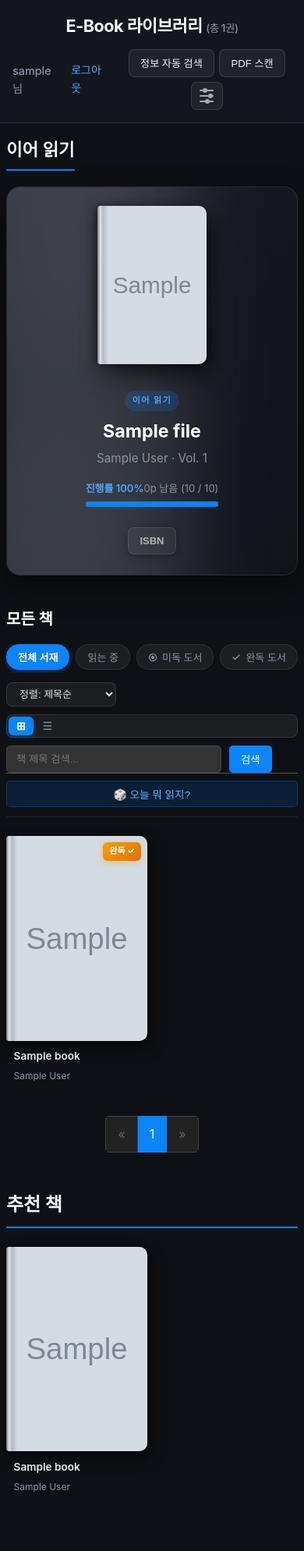
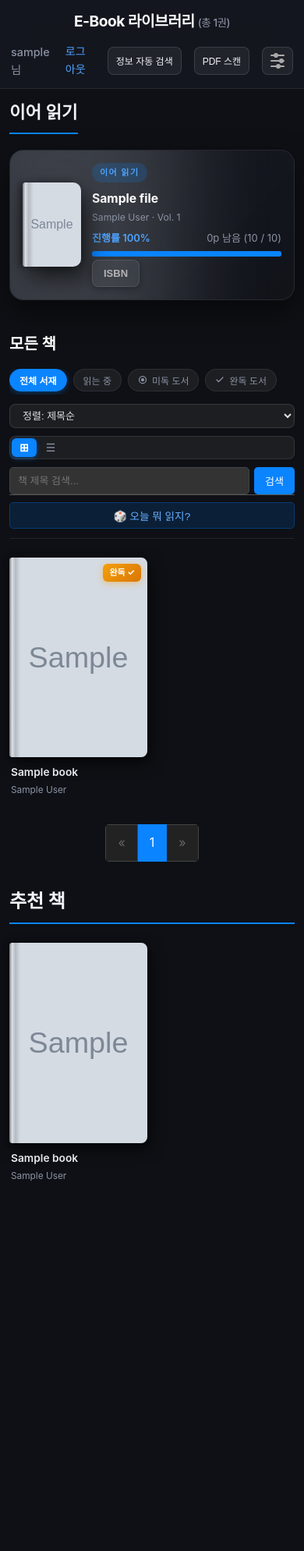
Before and after one commit to moonhole0512/pdf_e-bookReader, a Flask app: page / in a window 390 px wide. Shown: the whole page at 78% size. After the commit the page ends 1515 px from the top, so only its background shows below. Run offline with Flask 3, Linux system fonts and the light colour scheme; the visitor is signed in with stand-in values (Sample User, id 1); tables that the repository leaves empty hold one stand-in row (values such as "Sample post"); grey boxes marked "Sample" are stand-in pictures.

Commit message:
fix(ui): optimize mobile viewport full-width and ensure uniform book card sizes across rows

```diff
--- a/static/css/style.css
+++ b/static/css/style.css
@@ -6,6 +6,11 @@
     --text-muted: #8c93a4;
     --accent-color: #0a84ff;
     --card-shadow: 0 10px 24px -4px rgba(0, 0, 0, 0.6), 0 2px 6px rgba(0, 0, 0, 0.4);
+}
+
+html, body {
+    overflow-x: hidden;
+    max-width: 100%;
 }
 
 body {
@@ -705,25 +710,7 @@ header nav a:hover {
 }
 #go-to-next-volume { background-color: var(--accent-color); color: white; }
 
-/* --- Responsive Design --- */
-@media (max-width: 768px) {
-    header { flex-direction: column; gap: 0.5rem; }
-    .book-grid { grid-template-columns: repeat(auto-fill, minmax(150px, 1fr)); }
-    .reader-controls {
-        bottom: 0; top: auto;
-        left: 0; right: 0;
-        transform: none;
-        width: 100%;
-        justify-content: space-around;
-        border-radius: 15px 15px 0 0;
-    }
-}
-
-@media (max-width: 480px) {
-    .book-grid { grid-template-columns: repeat(auto-fill, minmax(120px, 1fr)); }
-    .library-container { padding: 1rem; }
-    .book-card h3 { font-size: 0.9rem; }
-}
+/* --- Legacy Reader Controls (Deprecated, Handled by Modern Floating Dock) --- */
 
 /* --- ISBN Button & Modal Styles --- */
 .isbn-btn {
@@ -1960,81 +1947,248 @@ header nav a:hover {
     position: relative;
 }
 
-/* Mobile 2-Column Responsive Grid (< 600px) */
+/* ==========================================================================
+   Comprehensive Mobile & Tablet Responsive Engine (< 768px and <= 600px)
+   ========================================================================== */
+
+/* Tablet Optimization (601px - 768px) */
+@media (max-width: 768px) {
+    .library-container {
+        padding: 1.25rem 1rem;
+        max-width: 100%;
+        box-sizing: border-box;
+    }
+    .book-grid {
+        grid-template-columns: repeat(auto-fill, minmax(150px, 1fr));
+        gap: 16px 12px;
+    }
+}
+
+/* Smartphone Strict Responsive Optimization (<= 600px) */
 @media (max-width: 600px) {
+    /* 1. Viewport & Container Full Width */
+    .library-container {
+        padding: 12px !important;
+        width: 100% !important;
+        max-width: 100% !important;
+        box-sizing: border-box !important;
+    }
+
+    /* 2. Header Full Width & Alignment */
+    header {
+        flex-direction: column;
+        gap: 0.75rem;
+        padding: 12px 14px !important;
+        width: 100% !important;
+        box-sizing: border-box !important;
+    }
+    header h1 {
+        font-size: 1.2rem;
+    }
+    header nav {
+        width: 100%;
+        display: flex;
+        justify-content: space-between;
+        align-items: center;
+    }
+    .scan-container {
+        flex-wrap: wrap;
+        width: 100%;
+        justify-content: space-between;
+        gap: 6px;
+    }
+    .scan-container button, .scan-container a {
+        font-size: 12px;
+        padding: 6px 10px;
+    }
+
+    /* 3. Reading Lounge Full Width & Polish */
+    .reading-lounge-section {
+        margin-bottom: 2rem;
+        width: 100%;
+        box-sizing: border-box;
+    }
+    .reading-lounge-grid {
+        grid-template-columns: 1fr !important; /* Full-width cards for mobile */
+        gap: 12px !important;
+        width: 100% !important;
+    }
+    .reading-lounge-card {
+        padding: 14px 16px !important;
+        width: 100% !important;
+        box-sizing: border-box !important;
+    }
+    .lounge-content {
+        display: flex !important;
+        flex-direction: row !important;
+        align-items: center !important;
+        text-align: left !important;
+        gap: 14px !important;
+        width: 100% !important;
+    }
+    .lounge-book-3d {
+        width: 75px !important;
+        min-width: 75px !important;
+        margin: 0 !important;
+    }
+    .lounge-details {
+        flex: 1 !important;
+        min-width: 0 !important;
+        width: auto !important;
+    }
+    .lounge-title {
+        font-size: 0.98rem !important;
+        margin-bottom: 2px !important;
+        max-width: 100% !important;
+        white-space: nowrap;
+        overflow: hidden;
+        text-overflow: ellipsis;
+    }
+    .lounge-meta {
+        font-size: 0.76rem !important;
+        margin-bottom: 6px !important;
+    }
+    .lounge-progress-wrapper {
+        margin-bottom: 6px !important;
+    }
+    .lounge-actions {
+        justify-content: flex-start !important;
+        gap: 8px !important;
+    }
+    .lounge-isbn-btn {
+        margin: 0 !important;
+    }
+
+    /* 4. Bookshelf & Search Controls Full Width */
+    .bookshelf {
+        margin-bottom: 2rem;
+        width: 100%;
+        box-sizing: border-box;
+    }
+    .bookshelf-header {
+        flex-direction: column;
+        gap: 0.75rem;
+        align-items: stretch !important;
+        width: 100% !important;
+        box-sizing: border-box !important;
+    }
+    .header-left, .header-right {
+        width: 100% !important;
+        flex-direction: column;
+        align-items: stretch !important;
+        gap: 8px;
+        box-sizing: border-box !important;
+    }
+    .shelf-filter-chips {
+        width: 100%;
+        display: flex;
+        overflow-x: auto;
+        padding-bottom: 4px;
+        -webkit-overflow-scrolling: touch;
+    }
+    .shelf-filter-chips .filter-chip {
+        flex-shrink: 0;
+        font-size: 12px;
+        padding: 5px 12px;
+    }
+    .sort-dropdown-wrapper {
+        width: 100%;
+    }
+    .shelf-sort-select {
+        width: 100% !important;
+        box-sizing: border-box;
+    }
+    .search-form {
+        margin-left: 0 !important;
+        width: 100% !important;
+        display: flex;
+        gap: 6px;
+        box-sizing: border-box !important;
+    }
+    .search-form input {
+        min-width: 0 !important;
+        width: 100% !important;
+        flex: 1 !important;
+        box-sizing: border-box !important;
+        font-size: 13px;
+        padding: 8px 10px;
+    }
+    .search-form button {
+        flex-shrink: 0;
+        padding: 8px 14px;
+        font-size: 13px;
+    }
+    .shuffle-action-mini-btn {
+        margin-left: 0 !important;
+        width: 100% !important;
+        text-align: center;
+        box-sizing: border-box !important;
+    }
+
+    /* 5. Pixel-Perfect 2-Column Book Grid (Uniform Across Rows 1 & 2) */
     .book-grid {
-        grid-template-columns: repeat(2, 1fr) !important;
+        display: grid !important;
+        grid-template-columns: repeat(2, minmax(0, 1fr)) !important;
         gap: 12px !important;
-    }
+        width: 100% !important;
+        box-sizing: border-box !important;
+    }
+    .book-card {
+        width: 100% !important;
+        min-width: 0 !important;
+        box-sizing: border-box !important;
+        display: flex !important;
+        flex-direction: column !important;
+    }
+    .book-cover-container {
+        width: 100% !important;
+        height: auto !important;
+        aspect-ratio: 1 / 1.45 !important;
+        border-radius: 4px 8px 8px 4px !important;
+    }
+    .book-cover-container img,
+    .book-card img {
+        width: 100% !important;
+        height: 100% !important;
+        aspect-ratio: 1 / 1.45 !important;
+        object-fit: cover !important;
+        display: block !important;
+    }
+    .book-card .book-info {
+        padding: 8px 2px 2px 2px !important;
+        width: 100% !important;
+        min-width: 0 !important;
+        box-sizing: border-box !important;
+    }
+    .book-card h3 {
+        font-size: 0.86rem !important;
+        margin: 0 0 3px 0 !important;
+        width: 100% !important;
+        min-width: 0 !important;
+        white-space: nowrap !important;
+        overflow: hidden !important;
+        text-overflow: ellipsis !important;
+    }
+    .book-card p {
+        font-size: 0.74rem !important;
+        margin: 0 !important;
+        width: 100% !important;
+        min-width: 0 !important;
+        white-space: nowrap !important;
+        overflow: hidden !important;
+        text-overflow: ellipsis !important;
+    }
+
+    /* 6. Volume Modal Mobile Sizing */
     .volume-modal-card {
         padding: 1.25rem !important;
         width: 95% !important;
+        box-sizing: border-box !important;
     }
     #volume-list.book-grid {
-        grid-template-columns: repeat(2, 1fr) !important;
+        grid-template-columns: repeat(2, minmax(0, 1fr)) !important;
         gap: 10px !important;
         max-height: 60vh !important;
-    }
-    .library-container {
-        padding: 1rem 0.5rem;
-    }
-    .book-card .book-info {
-        padding: 0.6rem;
-    }
-    .book-card h3 {
-        font-size: 0.85rem;
-    }
-    .book-card p {
-        font-size: 0.75rem;
-    }
-    header {
-        flex-direction: column;
-        gap: 0.75rem;
-        padding: 1rem;
-    }
-    .scan-container {
-        flex-wrap: wrap;
-        justify-content: center;
-    }
-    .bookshelf-header {
-        flex-direction: column;
-        gap: 0.5rem;
-        align-items: flex-start;
-    }
-    .header-left, .header-right {
-        width: 100%;
-        flex-direction: column;
-        align-items: stretch !important;
-    }
-    .shelf-filter-chips {
-        overflow-x: auto;
-        padding-bottom: 4px;
-    }
-    .search-form {
-        margin-left: 0;
-        width: 100%;
-    }
-    .shuffle-action-mini-btn {
-        margin-left: 0;
-        width: 100%;
-        text-align: center;
-    }
-    .reading-lounge-card {
-        padding: 16px;
-    }
-    .lounge-content {
-        flex-direction: column;
-        text-align: center;
-    }
-    .lounge-book-3d {
-        width: 120px;
-        margin: 0 auto;
-    }
-    .lounge-actions {
-        justify-content: center;
-    }
-    .lounge-isbn-btn {
-        margin: 8px auto 0 auto !important;
     }
 }
 
```
Also changed, not shown: other parts of static/css/style.css (+1 -37 lines), PROGRESS.md (+3 -2 lines), _testcode/specs/test_ui_ux.py (+21 -0 lines).
